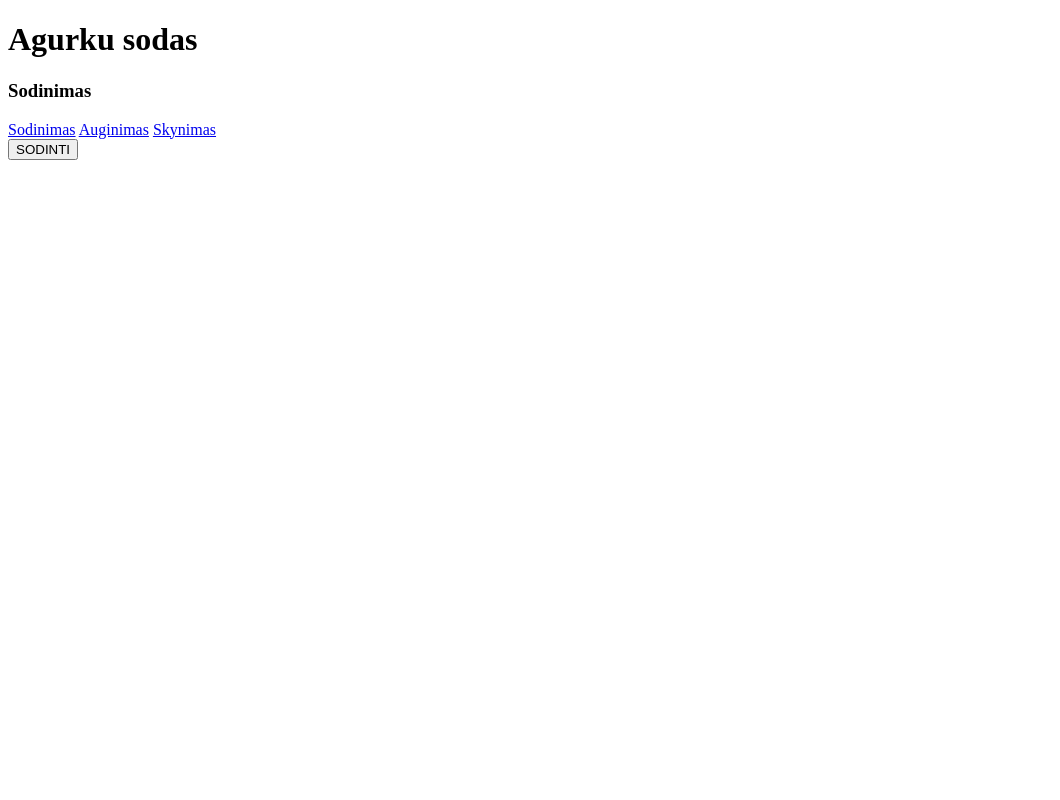
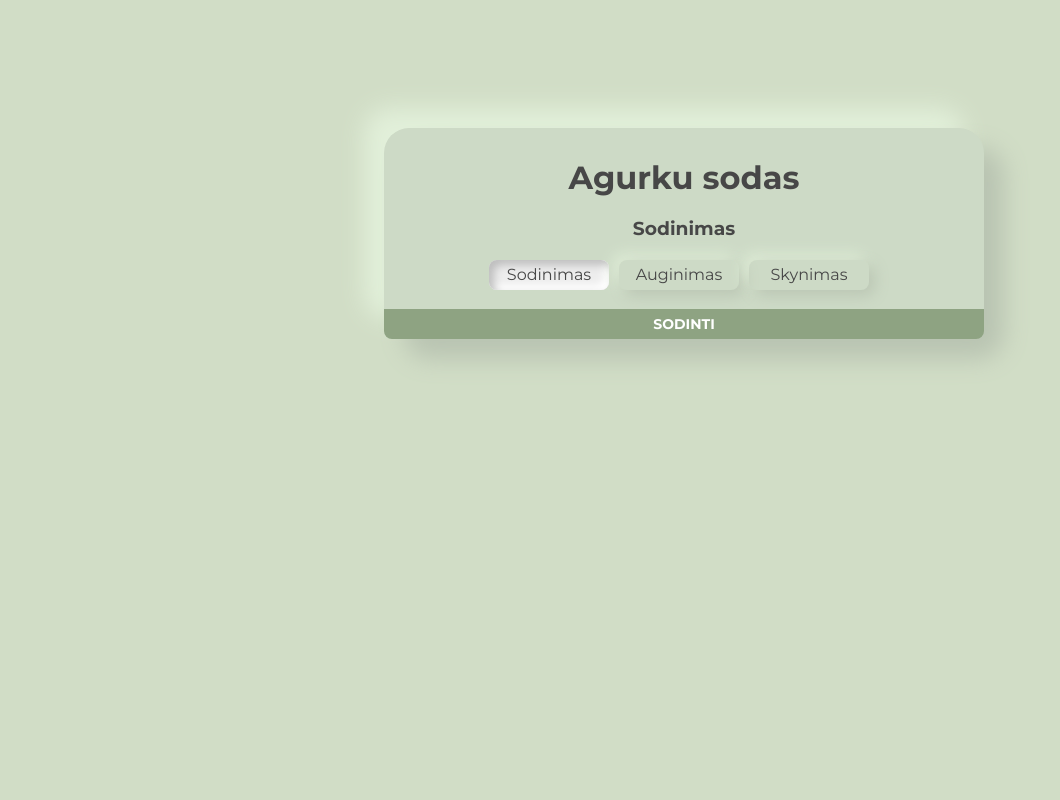
Before and after one commit to rositatisor/homework, a PHP site: page /homework/sodinimas.php in a window 1280 px wide. Shown: the whole page, without its empty margins (0-1060 px from the left). Run offline with PHP 8.4, Linux system fonts and the light colour scheme.

Commit message:
style update, structure change

```diff
--- /dev/null
+++ b/agurkai/css/auginimas.css
@@ -0,0 +1,6 @@
+body {
+    /* background-image: url(../img/bg2.png); */
+    background-size: contain;
+    background-repeat: no-repeat;
+    /* background: red; */
+}
--- /dev/null
+++ b/agurkai/css/main.css
@@ -0,0 +1,110 @@
+body {
+    display: inline-block;
+    height: 100vh;
+    background: #d1ddc6;
+    color: #474747;
+    /* background: linear-gradient(135deg, #CDDAC6 0%, #BCCCB2 60%, #8EA382 100%); */
+}
+.container {
+    display: inline-block;
+    position: relative;
+    width: 600px;
+    transform: translate(30vw, 16vh);
+    border-radius: 25px;
+    background: #CDDAC6;
+    box-shadow:  20px  20px 24px #b9c4b2,
+                -20px -20px 24px #e2f0da;
+    }
+    img {
+        display: inline-block;
+        height: 60px;
+        border-radius: 30px;
+    }
+    h1,
+    h3 {
+        display: inline-block;
+        width: 100%;
+        text-align: center;
+    }
+        h1 {
+            margin: 30px 0 20px;
+        }
+        h3 {
+            margin: 0 0 20px;
+        }
+    .nav {
+        display: flex;
+        justify-content: center;
+        align-items: center;
+        width: 100%;
+        margin: 0 0 30px;
+    }
+        a {
+            display: inline-block;
+            width: 20%;
+            height: 30px;
+            line-height: 30px;
+            margin-right: 10px;
+            color: #474747;
+            /* color: #fff; */
+            /* background: #ADC9A0; */
+            text-align: center;
+            text-decoration: none;
+            border-radius: 8px;
+            /* background: linear-gradient(135deg, #b9d7ab, #ADC9A0); */
+            /* background: #8EA382; */
+            box-shadow:  5px  5px 15px #b9c4b2,
+                        -5px -5px 15px #e2f0da;
+        }
+        a:first-of-type {
+            color: #474747;
+            background: #ededed;
+            box-shadow: inset 5px 5px 8px #bebebe,
+                        inset -5px -5px 8px #ffffff;
+            border: none;
+            /* background: #ADC9A0;
+            box-shadow: inset 5px 5px 7px #8aa180,
+            inset -5px -5px 7px #d0f1c0; */
+
+        }
+    form {
+        display: inline-block;
+        width: 64%;
+        margin: 0 18% 0 18%;
+    }
+        .items {
+            display: flex;
+            justify-content: space-between;
+            align-items: center;
+            width: 100%;
+            margin: 0 0 15px;
+        }
+        .items:last-of-type{
+            margin-bottom: 50px;
+        }
+        button.rauti {
+            display: inline-block;
+            width: 20px;
+            color: #474747;
+            border: none;
+            font-weight: bold;
+            background: none;
+        }
+            button.rauti:hover {
+                cursor: pointer;
+            }
+        button.sodinti {
+            position: absolute;
+            width: 100%;
+            bottom: 0;
+            left: 0;
+            font-size: 14px;
+            font-weight: bold;
+            height: 30px;
+            line-height: 30px;
+            color: #fff;
+            text-align: center;
+            border: none;
+            border-radius: 0 0 8px 8px;
+            background: #8EA382;
+        }
--- /dev/null
+++ b/agurkai/css/reset.css
@@ -0,0 +1,8 @@
+body,
+body * {
+margin: 0;
+padding: 0;
+vertical-align: top;
+box-sizing: border-box;
+font-family: 'Montserrat', sans-serif;
+}
--- /dev/null
+++ b/agurkai/css/skynimas.css
@@ -0,0 +1,6 @@
+body {
+    /* background-image: url(../img/bg3.jpg); */
+    background-size: contain;
+    background-repeat: no-repeat;
+    /* background: red; */
+}
--- /dev/null
+++ b/agurkai/css/sodinimas.css
@@ -0,0 +1,6 @@
+body {
+    /* background-image: url(../img/bg1.jpg); */
+    background-size: contain;
+    background-repeat: no-repeat;
+    /* background: red; */
+}
--- a/agurkai/sodinimas.php
+++ b/agurkai/sodinimas.php
@@ -42,30 +42,34 @@
     <meta charset="UTF-8">
     <meta name="viewport" content="width=device-width, initial-scale=1.0">
     <title>Sodinimas</title>
+    <link rel="stylesheet" href="./css/reset.css">
+    <link rel="stylesheet" href="./css/main.css">
+    <link rel="stylesheet" href="./css/sodinimas.css">
+    <link rel="preconnect" href="https://fonts.gstatic.com">
+    <link href="https://fonts.googleapis.com/css2?family=Montserrat:ital,wght@0,100;0,200;0,300;0,400;0,500;0,600;0,700;0,800;0,900;1,100;1,200;1,300;1,400;1,500;1,600;1,700;1,800;1,900&display=swap" rel="stylesheet">
 </head>
-<style>
-    img {
-        height: 60px;
-    }
-</style>
 <body>
+    <div class="container">
         <h1>Agurku sodas</h1>
         <h3>Sodinimas</h3>
+        <div class="nav">
             <a href="sodinimas.php">Sodinimas</a>
             <a href="auginimas.php">Auginimas</a>
             <a href="skynimas.php">Skynimas</a>
+        </div>
         <form action="" method="post">
             <?php foreach ($_SESSION['agurkai'] as $agurkas): ?>
-            <div>
+                <div class="items">
                     <img src="./img/cucumber-<?= $agurkas['img-path'] ?>.jpg" alt="Agurko nuotrauka">
-                Agurkas nr. <?= $agurkas['ID'] ?>
-                Kiekis: <?= $agurkas['kiekis'] ?>
+                    <p>Agurkas nr. <?= $agurkas['ID'] ?></p>
+                    <p>Kiekis: <?= $agurkas['kiekis'] ?></p>
                     <!-- paspaudus ant Israuti mygtuko, i POST masyva irasomas 'rauti' => atitinkamoID elementas-->
-                <button type="submit" name="rauti" value="<?= $agurkas['ID'] ?>">ISRAUTI</button>
+                    <button class="rauti" type="submit" name="rauti" value="<?= $agurkas['ID'] ?>">X</button>
                 </div>
             <?php endforeach ?>
             <!-- paspaudus ant Sodinti mygtuko, i POST masyva irasomas 'sodinti' elementas-->
-        <button type="submit" name="sodinti">SODINTI</button>
+            <button class="sodinti" type="submit" name="sodinti">SODINTI</button>
         </form>
+    </div>
 </body>
 </html>
```
Also changed, not shown: agurkai/auginimas.php (+8 -5 lines), agurkai/skynimas.php (+8 -5 lines). Lines whose indentation alone changed are shown as unchanged.
